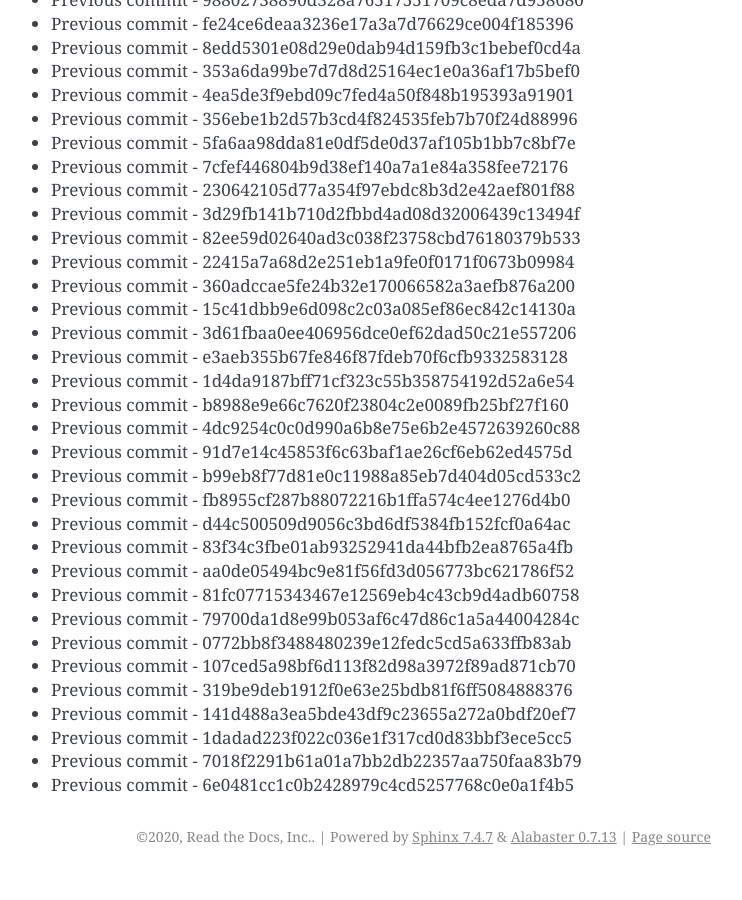
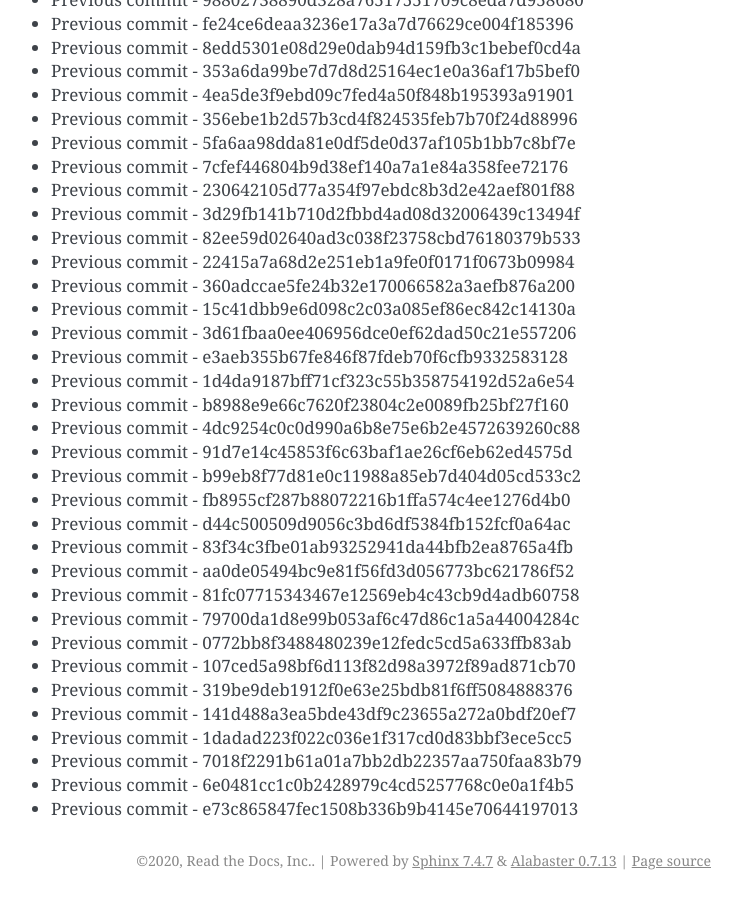
Before and after one commit to readthedocs/rtd-git-stresstest, a Sphinx documentation site: the page built from docs/updates.rst, in a window 1280 px wide and 900 px high, scrolled down 50510 px. Shown: the whole window, without its empty margins (399-1141 px from the left). Built offline with Sphinx 7.4.7, drawn with Linux system fonts in a browser that asks for light colours; before the commit the page ends 51386 px from its top, so only the background shows below that.

Commit message:
Generating commit from previous: e73c865847fec1508b336b9b4145e70644197013

```diff
--- a/docs/updates.rst
+++ b/docs/updates.rst
@@ -2154,3 +2154,4 @@ It can be tested for any performance characteristics.
 * Previous commit - 1dadad223f022c036e1f317cd0d83bbf3ece5cc5
 * Previous commit - 7018f2291b61a01a7bb2db22357aa750faa83b79
 * Previous commit - 6e0481cc1c0b2428979c4cd5257768c0e0a1f4b5
+* Previous commit - e73c865847fec1508b336b9b4145e70644197013
```
